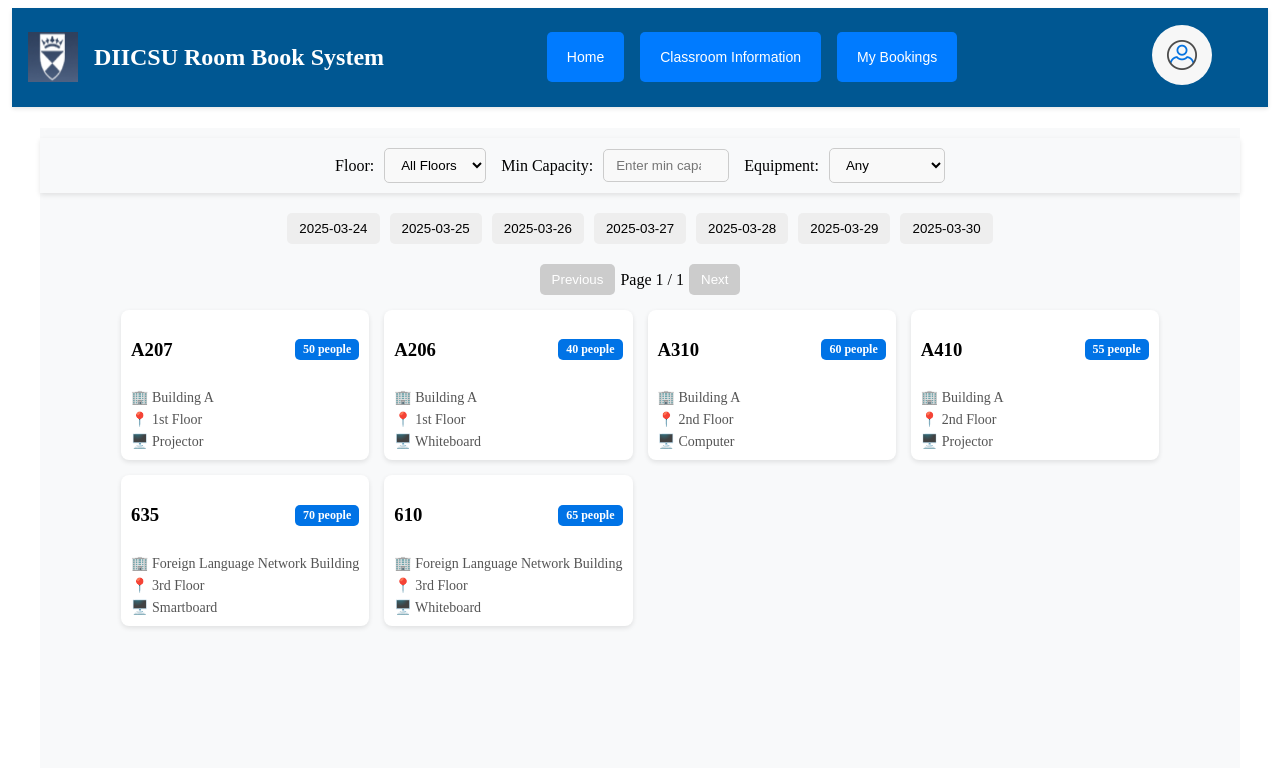
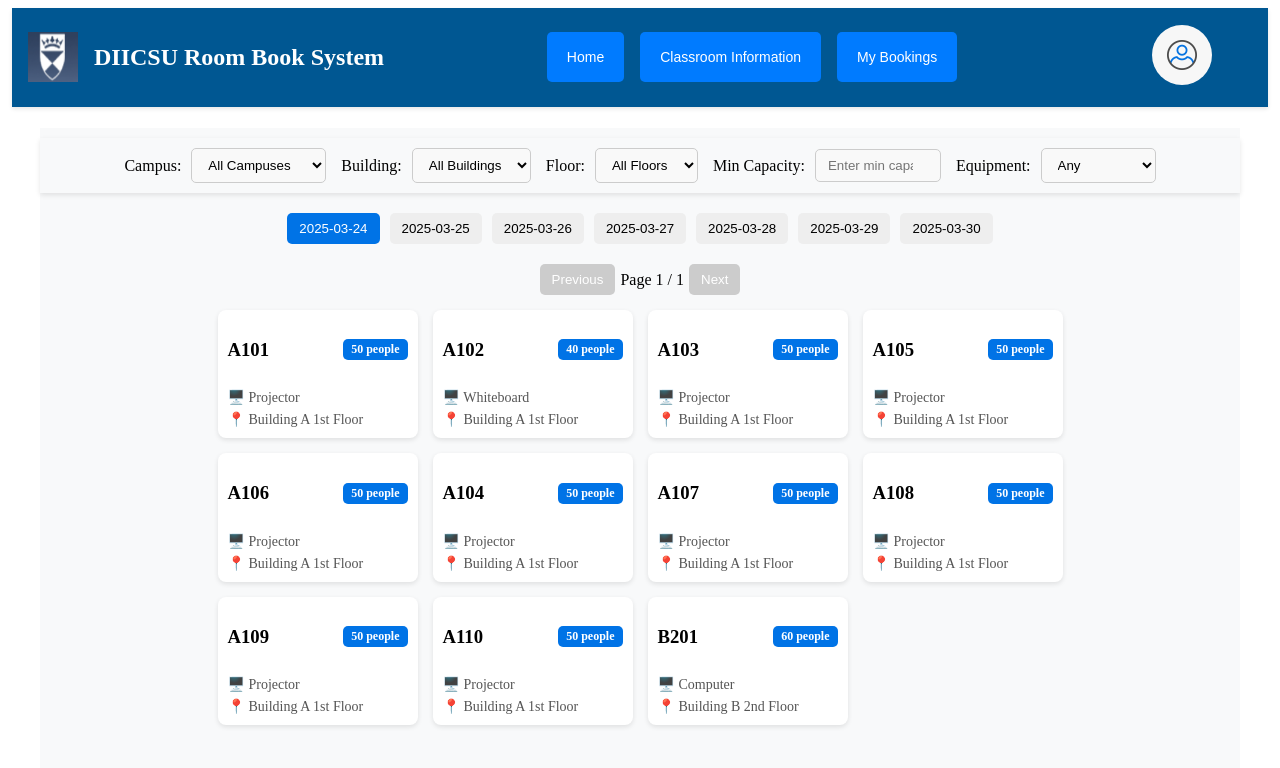
Before and after one commit to Zhengyi1212/DIIAgile-GroupA-frontend, a Vue app in the folder frontend/: page /classrooms in a window 1280 px wide. Shown: the top 768 px of the page. Built offline with nearby package versions, Linux system fonts and the light colour scheme; sample sign-in values are in the browser's storage.

Commit message:
ClassRoomInformation:Optimized appointment selection

```diff
--- a/frontend/src/views/ClassRoomInformation.vue
+++ b/frontend/src/views/ClassRoomInformation.vue
@@ -9,17 +9,39 @@
         <!-- Filter Area -->
         <div class="filters-container">
           <div class="filter-group">
+            <label>Campus:</label>
+            <select v-model="selectedCampus" class="styled-select">
+              <option value="">All Campuses</option>
+              <option v-for="campus in campuses" :key="campus.id" :value="campus.id">
+                {{ campus.name }}
+              </option>
+            </select>
+          </div>
+
+          <div class="filter-group">
+            <label>Building:</label>
+            <select v-model="selectedBuilding" class="styled-select">
+              <option value="">All Buildings</option>
+              <option v-for="building in filteredBuildings" :key="building">
+                {{ building }}
+              </option>
+            </select>
+          </div>
+
+          <div class="filter-group">
             <label>Floor:</label>
             <select v-model="selectedFloor" class="styled-select">
               <option value="">All Floors</option>
-              <option value="1st Floor">1st Floor</option>
-              <option value="6th Floor">6th Floor</option>
+              <option v-for="floor in filteredFloors" :key="floor">
+                {{ floor }}
+              </option>
             </select>
           </div>
           <div class="filter-group">
   <label>Min Capacity:</label>
   <input v-model.number="selectedCapacity" type="number" class="styled-input" placeholder="Enter min capacity">
 </div>
+
 <div class="filter-group">
   <label>Equipment:</label>
   <select v-model="selectedEquipment" class="styled-select">
@@ -29,6 +51,7 @@
     </option>
   </select>
 </div>
+
         </div>
 
         <!-- Date Selector -->
@@ -39,29 +62,30 @@
           </button>
         </div>
 
+        <div class="content-container">
           <!-- Classroom List -->
-        <div class="content-container">
           <div class="pagination-controls">
             <button @click="prevPage" :disabled="currentPage === 1">Previous</button>
             <span>Page {{ currentPage }} / {{ totalPages }}</span>
             <button @click="nextPage" :disabled="currentPage === totalPages">Next</button>
           </div>
           <div class="classroom-grid">
-            <div v-for="room in paginatedRooms" :key="room.id" class="classroom-card" @click="selectRoom(room)">
+            <div v-for="room in paginatedRooms" :key="room.id" class="classroom-card"
+              :class="{ selected: selectedRoom?.id === room.id }" @click="selectRoom(room)">
               <div class="card-header">
                 <h3 class="room-name">{{ room.name }}</h3>
                 <span class="capacity-badge">{{ room.capacity }} people</span>
               </div>
               <div class="card-body">
                 <div class="room-info">
-                  <span class="info-item">🏢 {{ room.building }}</span>
-                  <span class="info-item">📍 {{ room.floor }}</span>
                   <span class="info-item">🖥️ {{ room.equipment || 'Multimedia Equipment' }}</span>
+                  <span class="info-item">📍 {{ room.building }} {{ room.floor }}</span>
                 </div>
               </div>
             </div>
           </div>
         </div>
+
         <!-- Timetable -->
         <div v-if="selectedRoom" class="timetable-container">
           <h3 class="timetable-title">{{ selectedRoom.name }} Reservation Timetable</h3>
@@ -93,27 +117,41 @@ export default {
     return {
       username: '',
       role: '',
+      campuses: [
+        { id: '1', name: 'South Campus' },
+        { id: '2', name: 'North Campus' }
+      ],
+      buildings: {
+        '1': ['Building A', 'Building B'],
+        '2': ['Building C', 'Building D']
+      },
+      rooms: [
+        { id: '101', name: 'A101', capacity: 50, building: 'Building A', floor: '1st Floor', equipment: 'Projector' },
+        { id: '102', name: 'A102', capacity: 40, building: 'Building A', floor: '1st Floor', equipment: 'Whiteboard' },
+        { id: '103', name: 'A103', capacity: 50, building: 'Building A', floor: '1st Floor', equipment: 'Projector' },
+        { id: '105', name: 'A105', capacity: 50, building: 'Building A', floor: '1st Floor', equipment: 'Projector' },
+        { id: '106', name: 'A106', capacity: 50, building: 'Building A', floor: '1st Floor', equipment: 'Projector' },
+        { id: '104', name: 'A104', capacity: 50, building: 'Building A', floor: '1st Floor', equipment: 'Projector' },
+        { id: '107', name: 'A107', capacity: 50, building: 'Building A', floor: '1st Floor', equipment: 'Projector' },
+        { id: '108', name: 'A108', capacity: 50, building: 'Building A', floor: '1st Floor', equipment: 'Projector' },
+        { id: '109', name: 'A109', capacity: 50, building: 'Building A', floor: '1st Floor', equipment: 'Projector' },
+        { id: '110', name: 'A110', capacity: 50, building: 'Building A', floor: '1st Floor', equipment: 'Projector' },
+        { id: '201', name: 'B201', capacity: 60, building: 'Building B', floor: '2nd Floor', equipment: 'Computer' }
+      ],
+      currentPage: 1,
+      roomsPerPage: 12,
+      selectedCampus: '',
       selectedBuilding: '',
       selectedFloor: '',
       selectedCapacity: '',
     selectedEquipment: '',
-      currentPage: 1,
-      roomsPerPage: 12,
-      rooms: [
-        { id: 'A101', name: 'A207', building: 'Building A', capacity: 50, floor: '1st Floor', equipment: 'Projector' },
-        { id: 'A102', name: 'A206', building: 'Building A', capacity: 40, floor: '1st Floor', equipment: 'Whiteboard' },
-        { id: 'B201', name: 'A310', building: 'Building A', capacity: 60, floor: '2nd Floor', equipment: 'Computer' },
-        { id: 'B202', name: 'A410', building: 'Building A', capacity: 55, floor: '2nd Floor', equipment: 'Projector' },
-        { id: 'C301', name: '635', building: 'Foreign Language Network Building', capacity: 70, floor: '3rd Floor', equipment: 'Smartboard' },
-        { id: 'C302', name: '610', building: 'Foreign Language Network Building', capacity: 65, floor: '3rd Floor', equipment: 'Whiteboard' },
-      ],
       selectedRoom: null,
+      timeSlots: ['08:00-10:00', '10:00-12:00', '14:00-16:00', '16:00-18:00','19:00-9:00'],
+      bookedSlots: {},
+      selectedDate: new Date().toISOString().split('T')[0]
     };
   },
   computed: {
-    buildingOptions() {
-      return [...new Set(this.rooms.map(room => room.building))];
-    },
     capacityOptions() {
     // 生成唯一的容量选项
     return [...new Set(this.rooms.map(room => room.capacity))].sort((a, b) => a - b);
@@ -121,6 +159,9 @@ export default {
   equipmentOptions() {
     // 生成唯一的设备选项
     return [...new Set(this.rooms.map(room => room.equipment))];
+  },
+    filteredBuildings() {
+      return this.selectedCampus ? this.buildings[this.selectedCampus] || [] : [];
     },
     filteredFloors() {
       const floors = new Set();
@@ -150,15 +191,13 @@ export default {
       return this.filteredRooms.slice(start, end);
     }
   },
-
   methods: {
     getInfor() {
       const token = localStorage.getItem("token");
       const userInfo = this.parseToken(token);
-      this.username = userInfo.username;
+      this.username = userInfo.user_id;
       this.role = userInfo.role;
     },
-
     parseToken(token) {
       try {
         const base64Url = token.split(".")[1];
```
Lines whose indentation alone changed are shown as unchanged.
